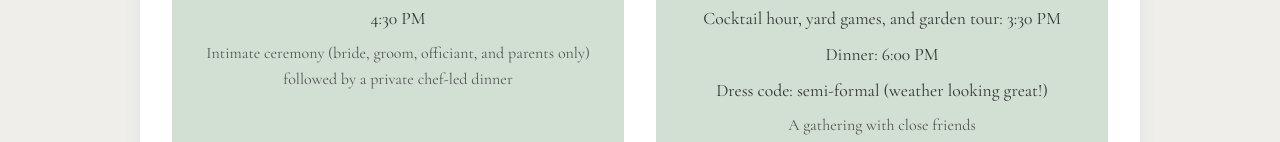
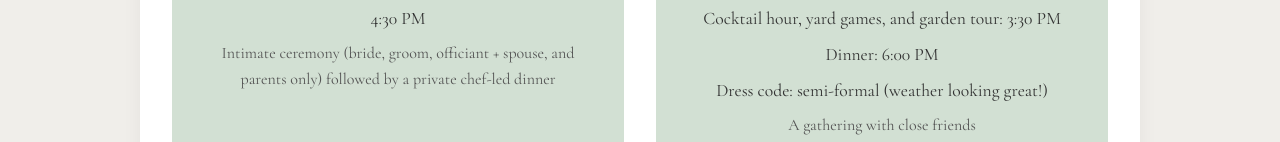
Before and after one commit to typercampbell/wedding_site, a plain HTML site: page index.html in a window 1280 px wide. Both pictures are taken after a click on the link "Wedding Weekend". Shown: the part 412-554 px from the top of the page. Drawn offline with nearby package versions, Linux system fonts and the light colour scheme.

Commit message:
copy update

```diff
--- a/index.html
+++ b/index.html
@@ -335,7 +335,7 @@
                     <h2>Wedding Ceremony</h2>
                     <p class="date">Friday, March 14th, 2025</p>
                     <p class="time">4:30 PM</p>
-                    <p class="description">Intimate ceremony (bride, groom, officiant, and parents only) followed by a private chef-led dinner</p>
+                    <p class="description">Intimate ceremony (bride, groom, officiant + spouse, and parents only) followed by a private chef-led dinner</p>
                 </div>
 
                 <div class="event-card">
```
